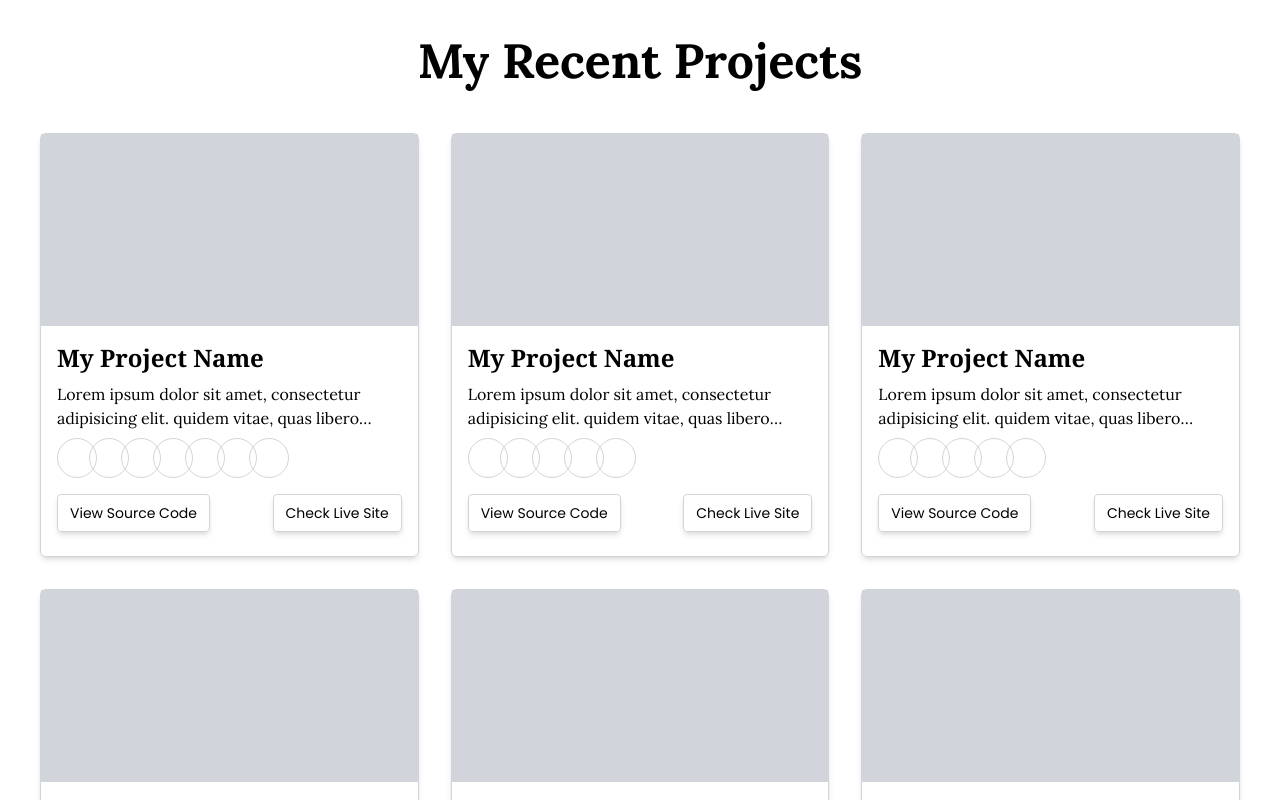
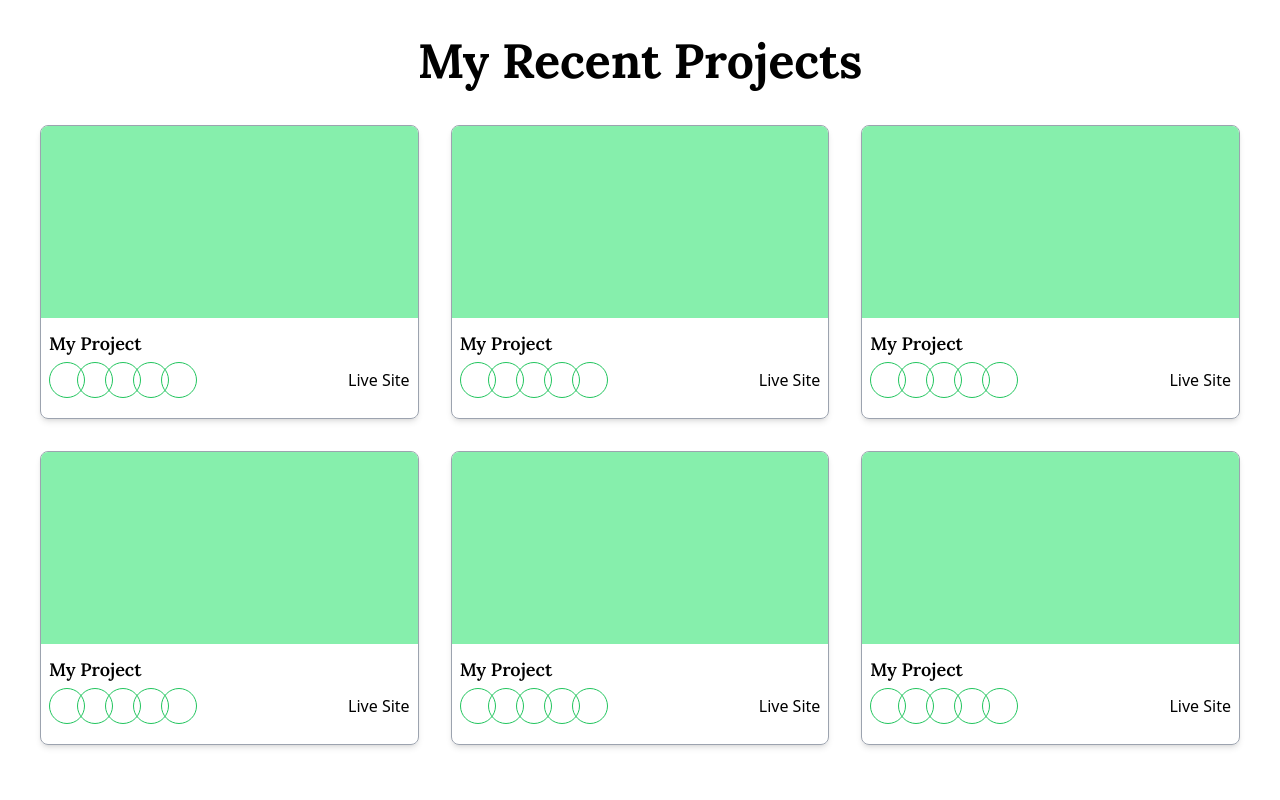
Before and after one commit to AungMyoAye101/Simple-portfolio, a Next.js app: page / in a window 1280 px wide. Shown: the part 1680-2480 px from the top of the page. Built offline with nearby package versions, Linux system fonts and the light colour scheme.

Commit message:
add projects

```diff
--- a/src/components/Project.tsx
+++ b/src/components/Project.tsx
@@ -3,49 +3,34 @@ import { projects } from "@/data";
 
 const Project = () => {
   return (
-    <section
-      className="py-16 px-4 md:px-10 space-y-12 min-h-screen"
-      id="project"
-    >
+    <section className="py-16 px-4 md:px-10  min-h-screen " id="project">
       <h1 className="font-lora text-2xl sm:text-3xl md:text-4xl lg:text-5xl font-bold text-center ">
         My Recent Projects
       </h1>
-      <main className="grid md:grid-cols-2 lg:grid-cols-3 place-items-center gap-8">
+      <main className="grid md:grid-cols-2 lg:grid-cols-3 justify-center gap-8 mt-10">
         {projects.map((project, i) => (
           <div
             key={i}
-            className="border border-gray-300 rounded-md shadow-md min-w-80"
+            className=" border border-gray-400 rounded-lg shadow-md overflow-hidden min-w-80 "
           >
-            <div className="w-full bg-gray-300 h-48"></div>
-            <div className="p-4 space-y-2">
-              <h1 className="font-serif text-xl md:text-2xl  font-semibold">
-                {project.title}
+            <div className="bg-green-300 w-full h-48"></div>
+            <div className="p-2">
+              <h1 className="text-balance md:text-lg font-lora font-semibold my-1">
+                My Project
               </h1>
-              <p className="text-sm md:text-base font-light font-lora line-clamp-2">
-                {project.description}
-              </p>
-              <div className="flex items-center ">
-                {project.iconList.map((icon, index) => (
-                  <div
-                    key={index}
-                    className={`size-10 border-[0.5px] border-gray-300 rounded-full ${
-                      index > 0 && "-ml-2"
-                    }`}
-                  ></div>
-                ))}
-              </div>
-              <div className="flex justify-between items-center text-xs md:text-sm font-poppin py-2">
+              <div className="flex justify-between items-center mb-3">
+                <div className="flex ">
+                  <div className="size-9 rounded-full border border-green-500 "></div>
+                  <div className="size-9 rounded-full border border-green-500 -ml-2"></div>
+                  <div className="size-9 rounded-full border border-green-500 -ml-2"></div>
+                  <div className="size-9 rounded-full border border-green-500 -ml-2"></div>
+                  <div className="size-9 rounded-full border border-green-500 -ml-2"></div>
+                </div>
                 <a
                   href="#"
-                  className="px-3 py-2 border border-gray-300 rounded shadow-md"
+                  className="text-lora font-medium text-sm md:text-base "
                 >
-                  View Source Code
-                </a>
-                <a
-                  href="#"
-                  className="px-3 py-2 border border-gray-300 rounded shadow-md"
-                >
-                  Check Live Site
+                  Live Site
                 </a>
               </div>
             </div>
```
